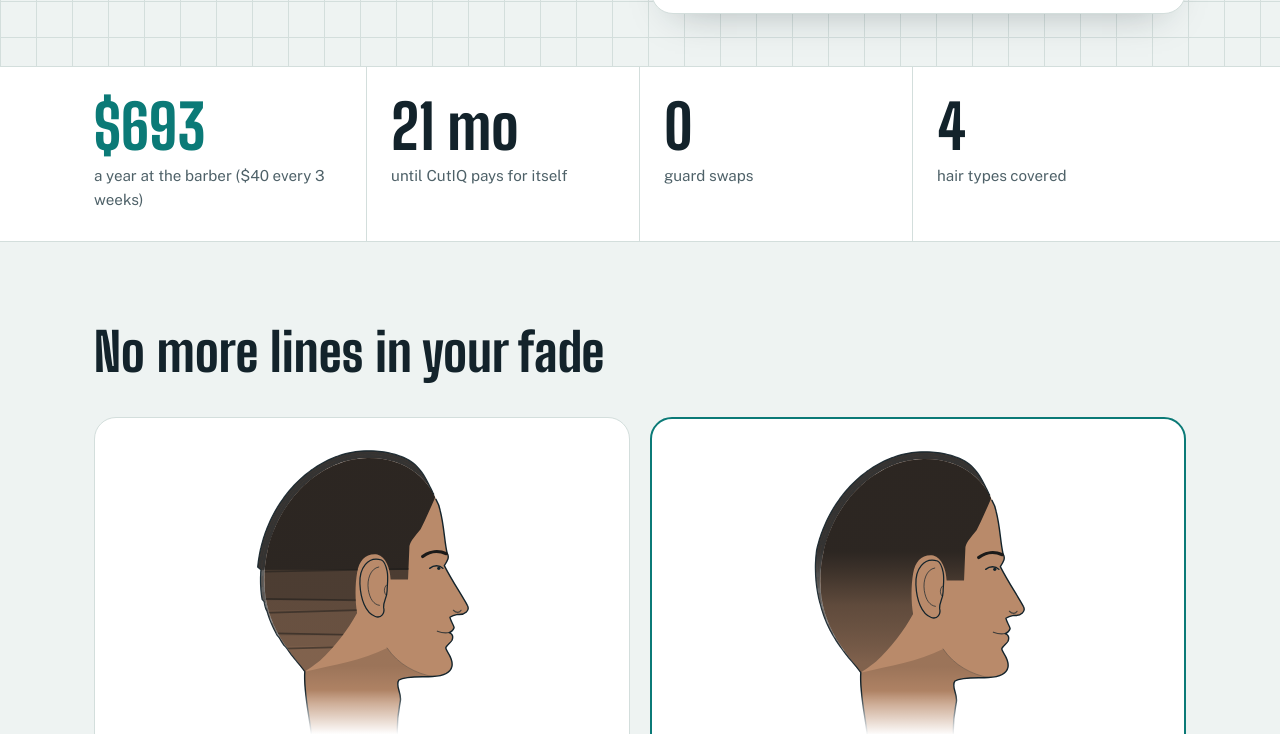
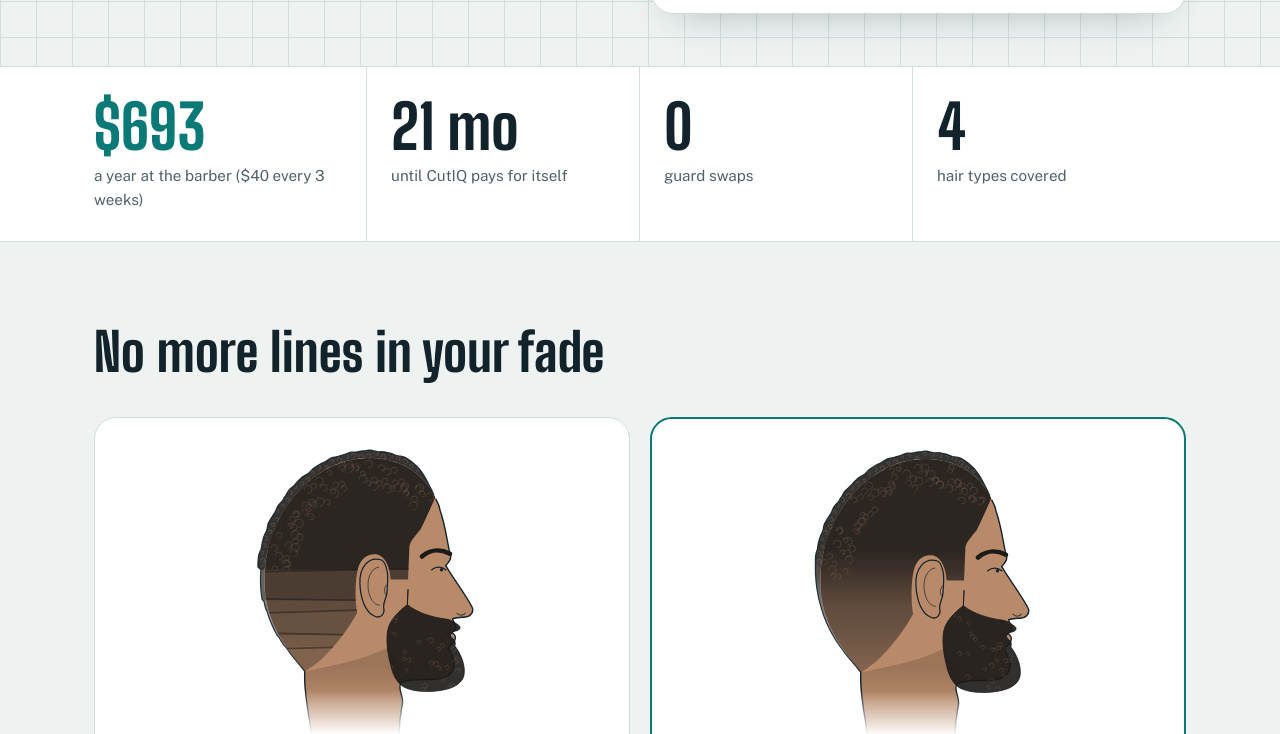
Before and after one commit to alsouki-claudegit/cutiq, a plain HTML site: page index.html in a window 1280 px wide. Shown: the part 719-1453 px from the top of the page. Drawn offline with nearby package versions, Linux system fonts and the light colour scheme.

Commit message:
Head redrawn from a reference profile: beard, brow, curly hair before the cut (2026-11-18 11:15)
Co-Authored-By: Claude Opus 5.5 <noreply@anthropic.com>
Claude-Session: https://claude.ai/code/session_01EwaELZMgZq7PMMtyppH5US

```diff
--- a/index.html
+++ b/index.html
@@ -411,7 +411,11 @@ footer{border-top:1px solid var(--grout);padding:28px 0 40px;font-size:.9rem;col
 
   // a man's head in profile, facing right
   var SKULL="M118 346 C100 320 60 282 60 215 C60 120 130 42 205 40 C262 38 300 70 312 115";
-  var FACE_TAIL="C318 138 318 160 322 176 C326 182 322 188 318 194 C328 214 344 238 351 251 C355 258 348 265 337 264 C332 265 329 266 326 268 C327 274 331 278 332 283 C331 286 328 289 325 290 C330 292 331 296 329 301 C327 305 321 308 320 312 C321 318 331 326 329 338 C327 348 317 352 301 353 C285 354 263 352 253 358 C247 366 257 376 255 388 C253 400 249 415 251 440";
+  var FACE_TAIL="C320 138 322 160 326 176 C330 183 325 189 320 194 C332 214 350 238 358 254 C361 262 354 269 343 268 C337 269 333 269 330 270 C331 276 335 280 335 284 C334 287 331 289 328 290 C333 292 335 296 333 301 C331 306 325 309 324 312 C325 318 334 326 332 338 C330 350 320 356 304 357 C288 358 266 356 256 362 C250 370 260 380 258 392 C256 404 252 418 254 440";
+  // full beard with a mustache: cheek line, over the upper lip, round the chin and down to the throat
+  var BEARD="M266 228 L265 250 C280 262 300 268 322 271 C329 272 334 276 340 281 C342 285 338 288 331 288 C327 290 326 293 328 297 C333 300 335 305 333 309 C341 320 349 336 346 352 C342 366 326 372 304 374 C286 375 272 374 260 368 C250 362 244 350 241 336 C237 320 234 302 237 286 C240 272 252 260 265 250 Z";
+  // seeded random so the curls land in the same place every load
+  var seed=7; function rnd(a,b){seed=(seed*16807)%2147483647; return a+(b-a)*(seed/2147483647);}
   var HEAD="M128 440 C124 405 116 375 118 346 C100 320 60 282 60 215 C60 120 130 42 205 40 C262 38 300 70 312 115 "+FACE_TAIL+" Z";
   var FACE="M306 99 C309 104 311 109 312 115 "+FACE_TAIL;
   var NAPE="M118 346 C116 375 124 405 128 440";
@@ -442,7 +446,7 @@ footer{border-top:1px solid var(--grout);padding:28px 0 40px;font-size:.9rem;col
     for(var k=0;k<HAND_EDGES.length-1;k++){ if(y<=HAND_EDGES[k]&&y>HAND_EDGES[k+1]) return MM[seq[k]]; }
     return MM[6];
   }
-  function uncutMM(y){return y>Y0+2?0:25;}
+  function uncutMM(y){return y>Y0+2?0:40;}
 
   var uid=0;
   function buildHead(svg,opt){
@@ -470,7 +474,7 @@ footer{border-top:1px solid var(--grout);padding:28px 0 40px;font-size:.9rem;col
     function band(mmAt,frac){
       var outer=[],inner=[];
       pts.forEach(function(p){
-        var f=smooth(p.t/0.06)*smooth((1-p.t)/0.12), d=mmAt(p.y)*PX*f*(frac||1);
+        var f=smooth(p.t/0.06)*smooth((1-p.t)/0.12), d=mmAt(p.y)*PX*f; d*=1+(0.13*Math.sin(p.t*131)+0.09*Math.sin(p.t*57+1.3)+0.05*Math.sin(p.t*233+.4))*smooth((d-6)/10); d*=(frac||1);
         outer.push((p.x+p.nx*d).toFixed(1)+" "+(p.y+p.ny*d).toFixed(1));
         inner.push(p.x.toFixed(1)+" "+p.y.toFixed(1));
       });
@@ -488,8 +492,16 @@ footer{border-top:1px solid var(--grout);padding:28px 0 40px;font-size:.9rem;col
       el("rect",{x:0,y:0,width:400,height:440,fill:fill},inner);
       var bd=band(mmAt);
       el("path",{d:bd.fill,fill:fill},parent);
-      [0.45,0.8].forEach(function(fr){   // a little strand texture on the longer hair
-        el("path",{d:band(mmAt,fr).edge,fill:"none",stroke:"#4A3C31","stroke-width":1.1,"stroke-opacity":.45,"stroke-dasharray":"16 7"},parent);
+      // curl texture: little loops in the long hair, none in the short fade
+      var cg=el("g",{fill:"none",stroke:"#7A604B","stroke-width":1.5,"stroke-opacity":.5,"stroke-linecap":"round"},parent);
+      var ig=el("g",{fill:"none",stroke:"#7A604B","stroke-width":1.4,"stroke-opacity":.38,"stroke-linecap":"round"},inner);
+      pts.forEach(function(p,k){
+        if(k%3) return;
+        var d=mmAt(p.y)*PX*smooth(p.t/0.06)*smooth((1-p.t)/0.12);
+        if(d>7){ for(var n=0;n<1+(d>15);n++){ var fr=rnd(.2,.8), r=rnd(3.2,6)*Math.min(1,d/18), x=p.x+p.nx*d*fr, y=p.y+p.ny*d*fr;
+          el("path",{d:"M"+(x-r).toFixed(1)+" "+y.toFixed(1)+" a"+r.toFixed(1)+" "+r.toFixed(1)+" 0 1 1 "+r.toFixed(1)+" "+r.toFixed(1)},cg);} }
+        if(mmAt(p.y)>12){ for(var m=0;m<2+(mmAt(p.y)>30);m++){ var dep=rnd(4,40), r2=rnd(3.4,6.2), x2=p.x-p.nx*dep, y2=p.y-p.ny*dep;
+          el("path",{d:"M"+(x2-r2).toFixed(1)+" "+y2.toFixed(1)+" a"+r2.toFixed(1)+" "+r2.toFixed(1)+" 0 1 1 "+r2.toFixed(1)+" "+r2.toFixed(1)},ig);} }
       });
       el("path",{d:bd.edge,fill:"none",stroke:"var(--ink)","stroke-width":1.7,"stroke-linejoin":"round","stroke-opacity":.9},parent);
       return inner;
@@ -505,7 +517,7 @@ footer{border-top:1px solid var(--grout);padding:28px 0 40px;font-size:.9rem;col
     // soft shadow under the jaw
     var sg=el("linearGradient",{id:id+"sg",gradientUnits:"userSpaceOnUse",x1:0,y1:338,x2:0,y2:392},defs);
     el("stop",{offset:0,"stop-color":"#000","stop-opacity":.16},sg); el("stop",{offset:1,"stop-color":"#000","stop-opacity":0},sg);
-    el("path",{d:"M301 353 C285 354 263 352 253 358 C247 366 257 376 255 388 L255 396 L118 396 L118 346 C160 336 200 330 236 312 C252 336 278 350 301 353 Z",fill:"url(#"+id+"sg)","clip-path":"url(#"+id+"c)"},root);
+    el("path",{d:"M304 357 C288 358 266 356 256 362 C250 370 260 380 258 392 L258 400 L118 400 L118 346 C160 336 200 330 236 312 C252 338 280 354 304 357 Z",fill:"url(#"+id+"sg)","clip-path":"url(#"+id+"c)"},root);
 
     var api={};
     if(opt.mode==="live"){
@@ -532,15 +544,20 @@ footer{border-top:1px solid var(--grout);padding:28px 0 40px;font-size:.9rem;col
     var ink={fill:"none",stroke:"var(--ink)","stroke-linecap":"round","stroke-linejoin":"round"};
     function stroke(d,w,o){var a={d:d,"stroke-width":w,"stroke-opacity":o||1};for(var k in ink)a[k]=ink[k];return el("path",a,root);}
     stroke(FACE,2); stroke(NAPE,2);
+    // beard: dark fill with curl texture, a little volume past the jaw
+    var bid=id+"b"; el("path",{d:BEARD},el("clipPath",{id:bid},defs));
+    el("path",{d:BEARD,fill:HAIRC,"fill-opacity":.9,stroke:HAIRC,"stroke-width":1.2,"stroke-linejoin":"round"},root);
+    var bg=el("g",{"clip-path":"url(#"+bid+")",fill:"none",stroke:"#6B5442","stroke-width":1.2,"stroke-opacity":.5,"stroke-linecap":"round"},root);
+    for(var c=0;c<34;c++){ var bx=rnd(238,346), by=rnd(236,372), br=rnd(2.2,3.8);
+      el("path",{d:"M"+(bx-br).toFixed(1)+" "+by.toFixed(1)+" a"+br.toFixed(1)+" "+br.toFixed(1)+" 0 1 1 "+br.toFixed(1)+" "+br.toFixed(1)},bg); }
     el("path",{d:EAR,fill:"var(--skin)",stroke:"var(--ink)","stroke-width":1.8},root);
     stroke("M224 196 C212 198 207 214 209 228 C211 242 217 250 225 251",1.4,.7);
     stroke("M235 222 C231 226 231 233 235 237",1.4,.7);
-    el("path",{d:"M287 181 C297 173 310 172 321 177",fill:"none",stroke:HAIRC,"stroke-width":4.5,"stroke-linecap":"round"},root);
-    stroke("M297 198 C303 193 311 193 316 198",2);
-    el("circle",{cx:310,cy:198,r:2.3,fill:"var(--ink)"},root);
-    stroke("M331 258 C335 262 340 262 342 258",1.6,.7);
-    stroke("M325 290 C319 291 313 290 308 288",1.6,.75);
-    stroke("M301 353 C278 349 252 336 236 312",1.2,.35);
+    el("path",{d:"M286 181 C297 171 312 170 326 177",fill:"none",stroke:HAIRC,"stroke-width":6.5,"stroke-linecap":"round"},root);
+    stroke("M300 200 C306 195 314 195 320 200",2);
+    el("circle",{cx:314,cy:200,r:2.4,fill:"var(--ink)"},root);
+    stroke("M336 262 C340 266 346 266 348 262",1.6,.7);
+    stroke("M331 291 C327 292 323 292 320 290",1.6,.8);
     return api;
   }
 
```
